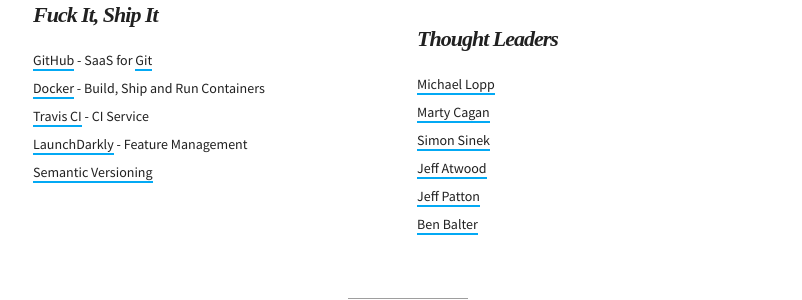
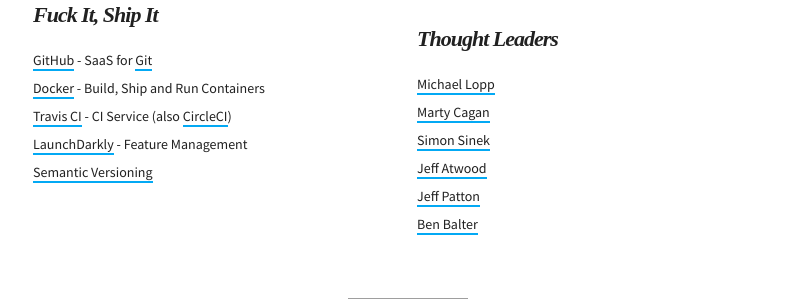
Before and after one commit to martinbuberl/martinbuberl.github.io, a Jekyll site: the page built from docs/resources.md, in a window 1280 px wide. Shown: the part 1639-1939 px from the top of the page, without its empty margins (232-1034 px from the left). Built offline with Jekyll 4.4.1, drawn with Linux system fonts in a browser that asks for light colours; nearby versions of some CDN libraries; some web fonts are replaced.

Commit message:
Added circleci

```diff
--- a/docs/resources.md
+++ b/docs/resources.md
@@ -78,7 +78,7 @@ Here are my bookmarks of software, services and resources, the essentials if you
     <ul>
       <li><a target="_blank" href="https://github.com/">GitHub</a> - SaaS for <a target="_blank" href="https://git-scm.com/">Git</a></li>
       <li><a target="_blank" href="https://www.docker.com/">Docker</a> - Build, Ship and Run Containers</li>
-      <li><a target="_blank" href="https://travis-ci.org/">Travis CI</a> - CI Service</li>
+      <li><a target="_blank" href="https://travis-ci.org/">Travis CI</a> - CI Service (also <a target="_blank" href="https://circleci.com/">CircleCI</a>)</li>
       <li><a target="_blank" href="https://launchdarkly.com/">LaunchDarkly</a> - Feature Management</li>
       <li><a target="_blank" href="https://semver.org/">Semantic Versioning</a></li>
     </ul>
```
